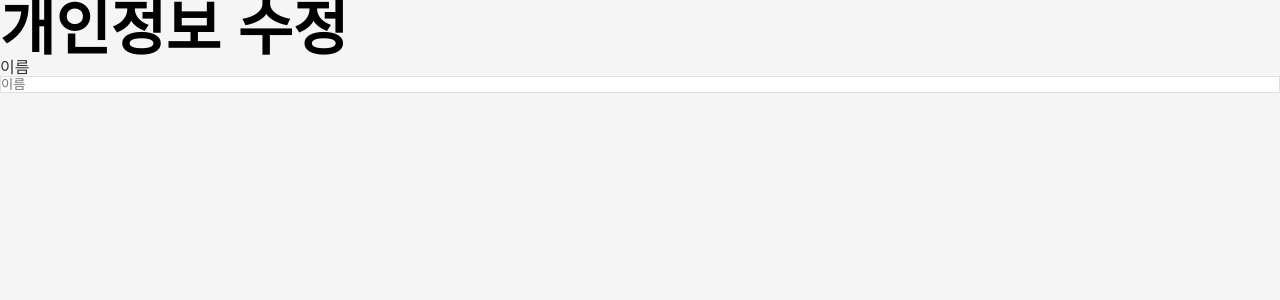
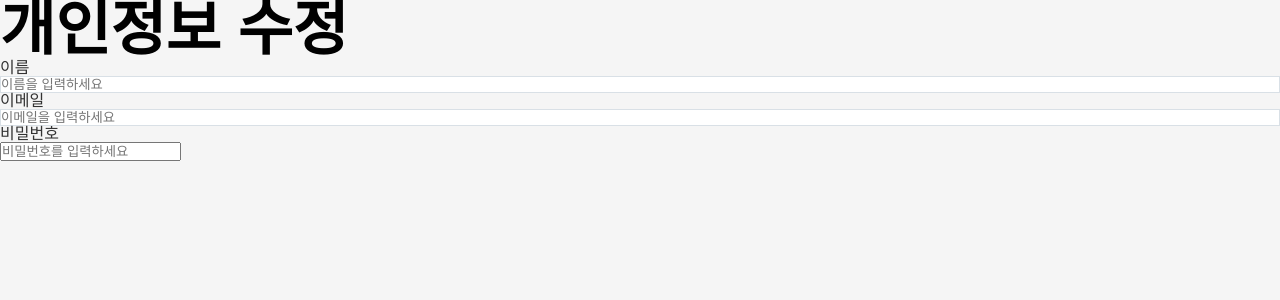
Before and after one commit to ARISTAHS/react_vite_app, a React (Vite) app in the folder frontend/: page /profile in a window 1280 px wide. Shown: the top 300 px of the page. Built offline with nearby package versions, Linux system fonts and the light colour scheme; no server answers.

Commit message:
profile 페이지, 반복되는 코드 map함수로 수정

```diff
--- a/frontend/src/pages/Profile.jsx
+++ b/frontend/src/pages/Profile.jsx
@@ -6,19 +6,51 @@ const ProfileWrap = styled.div`
 `;
 
 export default function ProfilePage(){
+
+  const formData = [
+    {
+      id: "name",
+      label : "이름",
+      type : "text",
+      placeholder : "이름을 입력하세요",
+    },
+    {
+      id: "email",
+      label : "이메일",
+      type : "text",
+      placeholder : "이메일을 입력하세요",
+    },
+    {
+      id: "password",
+      label : "비밀번호",
+      type : "number",
+      placeholder : "비밀번호를 입력하세요",
+    },
+  ]
+
   return(
     <ProfileWrap>
       <h2 className="inner_tit">개인정보 수정</h2>
       <div className="form_wrap">
         <form name="profile_form" method="post" action="">
-          <dl>
+          {/* <dl>
             <dt>
               <label htmlFor="name">이름</label>
             </dt>
             <dd>
               <input type="text" placeholder="이름"/>
             </dd>
-          </dl>
+          </dl> */}
+          {formData.map((Data)=>(
+            <dl key={Data.id}>
+              <dt>
+                <label htmlFor={Data.label}>{Data.label}</label>
+              </dt>
+              <dd>
+                <input type={Data.type} id={Data.id} placeholder={Data.placeholder} />
+              </dd>
+            </dl>
+          ))}
         </form>
       </div>
     </ProfileWrap>
```
